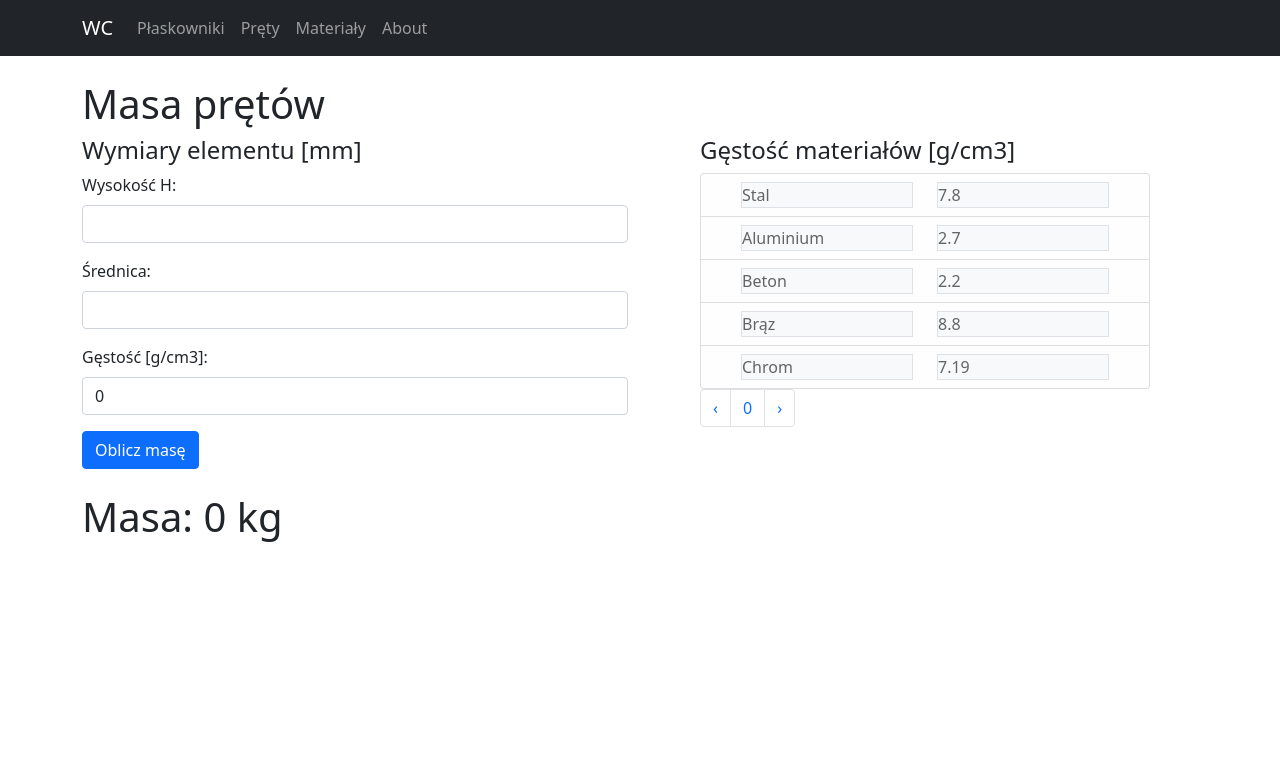
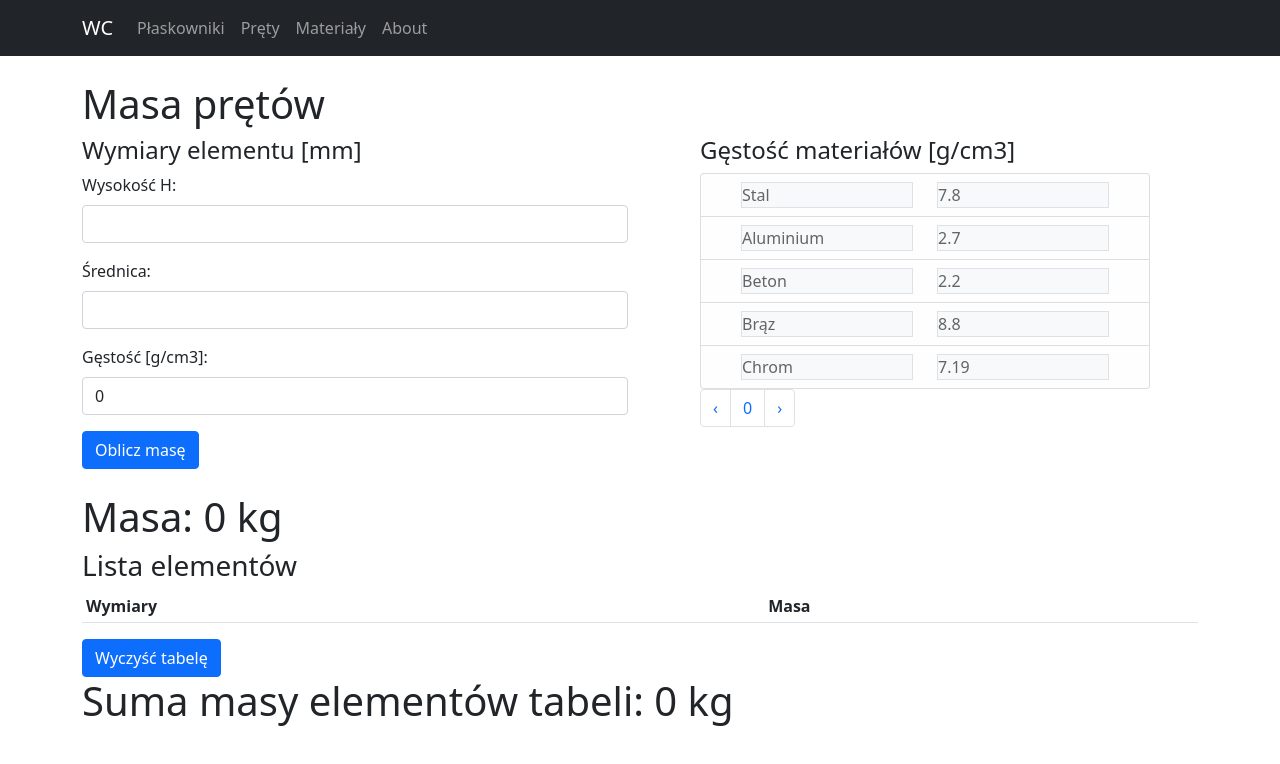
Before and after one commit to wowvaqa/wc, a React (Create React App) app: page /roller in a window 1280 px wide. Shown: the top 764 px of the page. Built offline with nearby package versions, Linux system fonts and the light colour scheme.

Commit message:
ADD: Tabela zawierająca wszystkie elementy, sumowanie masy wszystkich elementów z tabeli

```diff
--- a/src/views/CuboidView.js
+++ b/src/views/CuboidView.js
@@ -3,6 +3,7 @@ import { Container, Form, Row, Col } from "react-bootstrap";
 import MaterialSelectView from "./MaterialSelectView";
 import { getCuboidMass } from "../utils/Utlis";
 import { useGlobalContext } from "../Context";
+import WeightSumView from "./WeightSumView";
 
 /**
  * Widok komponentu masy prostopadłościanu
@@ -10,8 +11,14 @@ import { useGlobalContext } from "../Context";
  */
 const CuboidView = () => {
   const refContainer = useRef(null);
-  const { currentDensity, setCurrentDensity, setModalShow, setModalText } =
-    useGlobalContext();
+  const {
+    currentDensity,
+    setCurrentDensity,
+    setModalShow,
+    setModalText,
+    weightSum,
+    setWeightSum,
+  } = useGlobalContext();
   const [dimA, setDimA] = useState(0);
   const [dimB, setDimB] = useState(0);
   const [dimH, setDimH] = useState(0);
@@ -25,6 +32,23 @@ const CuboidView = () => {
 
     const mass = getCuboidMass(dimA, dimB, dimH, currentDensity);
     setCuboidMass(mass);
+    addToWeightSum(dimH, dimA, dimB, mass);
+  };
+
+  /**
+   * Tworzy i dodaje element do listy wszystkich elementów
+   * @param {*} dimH Wysokość
+   * @param {*} dimA Wymiar A
+   * @param {*} dimB Wymiar B
+   * @param {*} mass Masa
+   */
+  const addToWeightSum = (dimH, dimA, dimB, mass) => {
+    const newItem = {
+      id: weightSum.length + 1,
+      dimension: dimH + "x" + dimA + "x" + dimB,
+      elementMass: mass,
+    };
+    setWeightSum([...weightSum, newItem]);
   };
 
   /**
@@ -136,6 +160,7 @@ const CuboidView = () => {
       <Container>
         <h1>Masa: {cuboidMass} kg</h1>
       </Container>
+      <WeightSumView></WeightSumView>
     </>
   );
 };
--- a/src/views/RollerView.js
+++ b/src/views/RollerView.js
@@ -3,6 +3,7 @@ import { Container, Form, Row, Col } from "react-bootstrap";
 import MaterialSelectView from "./MaterialSelectView";
 import { getRollerMass } from "../utils/Utlis";
 import { useGlobalContext } from "../Context";
+import WeightSumView from "./WeightSumView";
 
 /**
  * Widok komponentu masy walca
@@ -10,8 +11,14 @@ import { useGlobalContext } from "../Context";
  */
 const RollerView = () => {
   const refContainer = useRef(null);
-  const { currentDensity, setCurrentDensity, setModalShow, setModalText } =
-    useGlobalContext();
+  const {
+    currentDensity,
+    setCurrentDensity,
+    setModalShow,
+    setModalText,
+    weightSum,
+    setWeightSum,
+  } = useGlobalContext();
   const [diameter, setDiameter] = useState(0);
   const [dimH, setDimH] = useState(0);
   const [rollerMass, setRollerMass] = useState(0);
@@ -22,6 +29,23 @@ const RollerView = () => {
     handleError();
     const mass = getRollerMass(diameter, dimH, currentDensity);
     setRollerMass(mass);
+    addToWeightSum(diameter, dimH, mass);
+  };
+
+  /**
+   * Tworzy i dodaje element wg zadanych parametrów do listy przechowujące wszystkie elemnty
+   * @param {*} diameter Średnica
+   * @param {*} dimH Wysokość / długość
+   * @param {*} mass Masa
+   */
+  const addToWeightSum = (diameter, dimH, mass) => {
+    const newItem = {
+      id: weightSum.length + 1,
+      dimension: diameter + "x" + dimH,
+      elementMass: mass,
+    };
+
+    setWeightSum([...weightSum, newItem]);
   };
 
   /**
@@ -119,6 +143,7 @@ const RollerView = () => {
       <Container>
         <h1>Masa: {rollerMass} kg</h1>
       </Container>
+      <WeightSumView></WeightSumView>
     </>
   );
 };
--- a/src/views/WeightSumView.js
+++ b/src/views/WeightSumView.js
@@ -1,20 +1,58 @@
-import React from "react";
-import { Container } from "react-bootstrap";
+import React, { useState, useEffect } from "react";
+import { Container, Table } from "react-bootstrap";
 import { useGlobalContext } from "../Context";
 
 const WeightSumView = () => {
   const { weightSum, setWeightSum } = useGlobalContext();
+  const [localWeightSum, setLocalWeightSum] = useState([]);
+  const [tableWeightSum, setTableWeightSum] = useState(0);
+
+  const clearTable = () => {
+    setWeightSum([]);
+    setTableWeightSum(0);
+  };
+
+  useEffect(() => {
+    setLocalWeightSum(weightSum);
+
+    // eslint-disable-next-line array-callback-return
+    weightSum.map((item) => {
+      const { elementMass } = item;
+      setTableWeightSum(tableWeightSum + elementMass);
+    });
+    // eslint-disable-next-line react-hooks/exhaustive-deps
+  }, [weightSum]);
+
   return (
     <>
-      <Container></Container>
-    </>
-  );
-};
-
-const WeightElement = () => {
-  return (
-    <>
-      <Container></Container>
+      <Container>
+        <h3>Lista elementów</h3>
+        <Table className="table table-sm">
+          <thead>
+            <tr>
+              <th scope="col">Wymiary</th>
+              <th scope="col">Masa</th>
+            </tr>
+          </thead>
+          <tbody>
+            {localWeightSum.map((item) => {
+              const { id, dimension, elementMass } = item;
+              return (
+                <tr key={id}>
+                  <td>{dimension}</td>
+                  <td>{elementMass}</td>
+                </tr>
+              );
+            })}
+          </tbody>
+        </Table>
+        <button type="button" className="btn btn-primary" onClick={clearTable}>
+          Wyczyść tabelę
+        </button>
+      </Container>
+      <Container>
+        <h1>Suma masy elementów tabeli: {tableWeightSum} kg</h1>
+      </Container>
     </>
   );
 };
```
